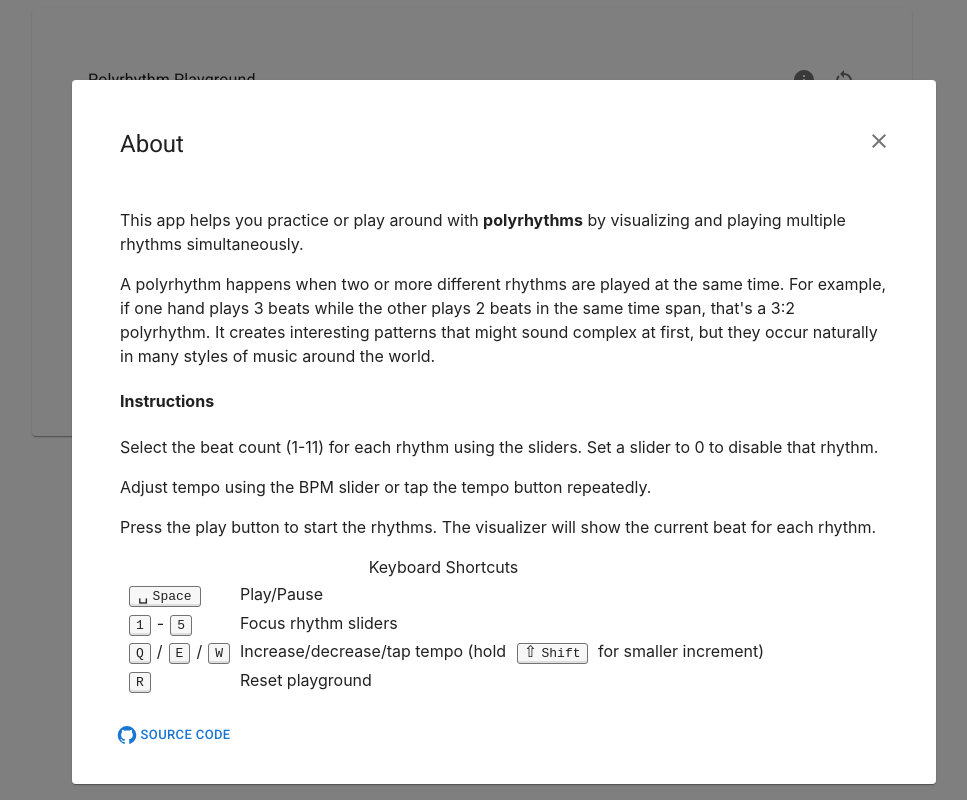
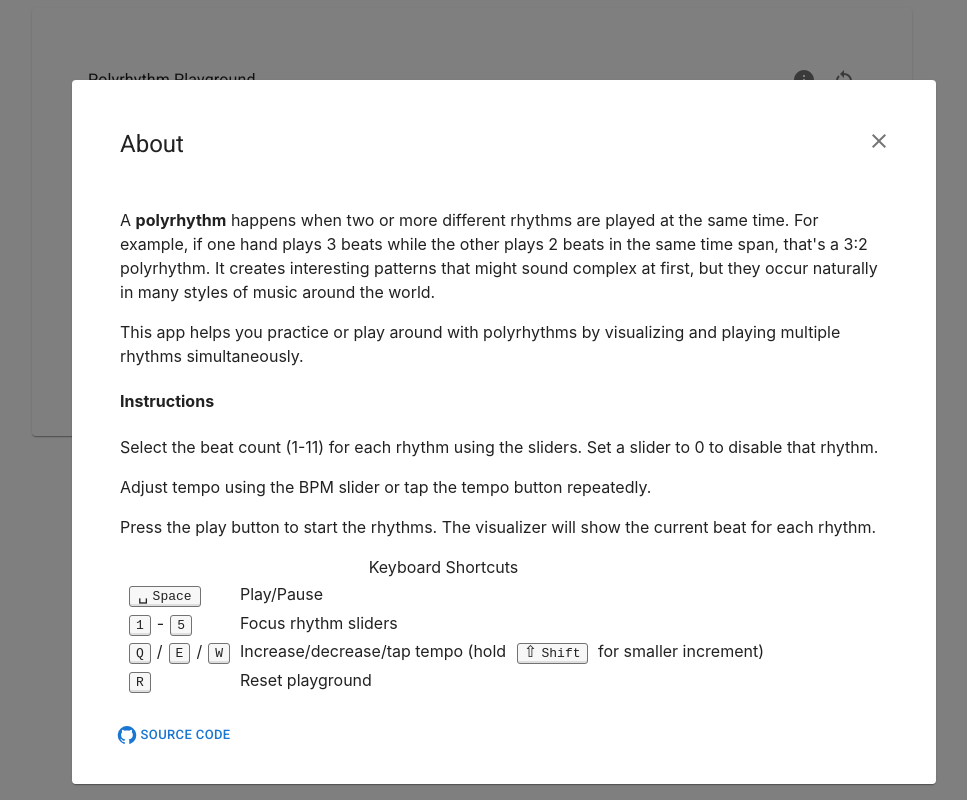
Before and after one commit to yyogo/polyrhythms, a React (Vite) app: page / in a window 1280 px wide. Both pictures are taken after a click on the button 972 px from the left and 80 px from the top of the page. Shown: the whole page, without its empty margins (168-1135 px from the left). Built offline with nearby package versions, Linux system fonts and the light colour scheme; a web font is replaced by a local one.

Commit message:
improve about

```diff
--- a/src/App.tsx
+++ b/src/App.tsx
@@ -88,12 +88,13 @@ const AboutModal = ({ open, onClose }: { open: boolean, onClose: () => void }) =
     }}>
       <CardHeader title="About" action={<IconButton size="small" onClick={onClose}><Close /></IconButton>} />
       <CardContent>
-        <p>This app helps you practice or play around with <b>polyrhythms</b> by visualizing and playing multiple rhythms simultaneously.</p>
-        <p>A polyrhythm happens when two or more different rhythms are played at the same time. For example, if one hand plays 3 beats while the other plays 2 beats in the same time span, that's a 3:2 polyrhythm. It creates interesting patterns that might sound complex at first, but they occur naturally in many styles of music around the world.</p>
+        <p>A <b>polyrhythm</b> happens when two or more different rhythms are played at the same time. For example, if one hand plays 3 beats while the other plays 2 beats in the same time span, that's a 3:2 polyrhythm. It creates interesting patterns that might sound complex at first, but they occur naturally in many styles of music around the world.</p>
+        <p>This app helps you practice or play around with polyrhythms by visualizing and playing multiple rhythms simultaneously.</p>
         <h4>Instructions</h4>
         <p>Select the beat count (1-11) for each rhythm using the sliders. Set a slider to 0 to disable that rhythm.</p>
         <p>Adjust tempo using the BPM slider or tap the tempo button repeatedly.</p>
         <p>Press the play button to start the rhythms. The visualizer will show the current beat for each rhythm.</p>
+        <Box sx={{ display: { xs: 'none', sm: 'block' } }}>
           <table>
             <caption>Keyboard Shortcuts</caption>
             <tbody>
@@ -103,6 +104,7 @@ const AboutModal = ({ open, onClose }: { open: boolean, onClose: () => void }) =
               <tr><td><kbd>R</kbd></td><td>Reset playground</td></tr>
             </tbody>
           </table>
+        </Box>
       </CardContent>
       <CardActions>
         <Button size="small" href="https://github.com/yyogo/polyrhythms" target="_blank"><GitHubIcon fontSize="small" />&nbsp;Source Code</Button>
```
Lines whose indentation alone changed are shown as unchanged.
